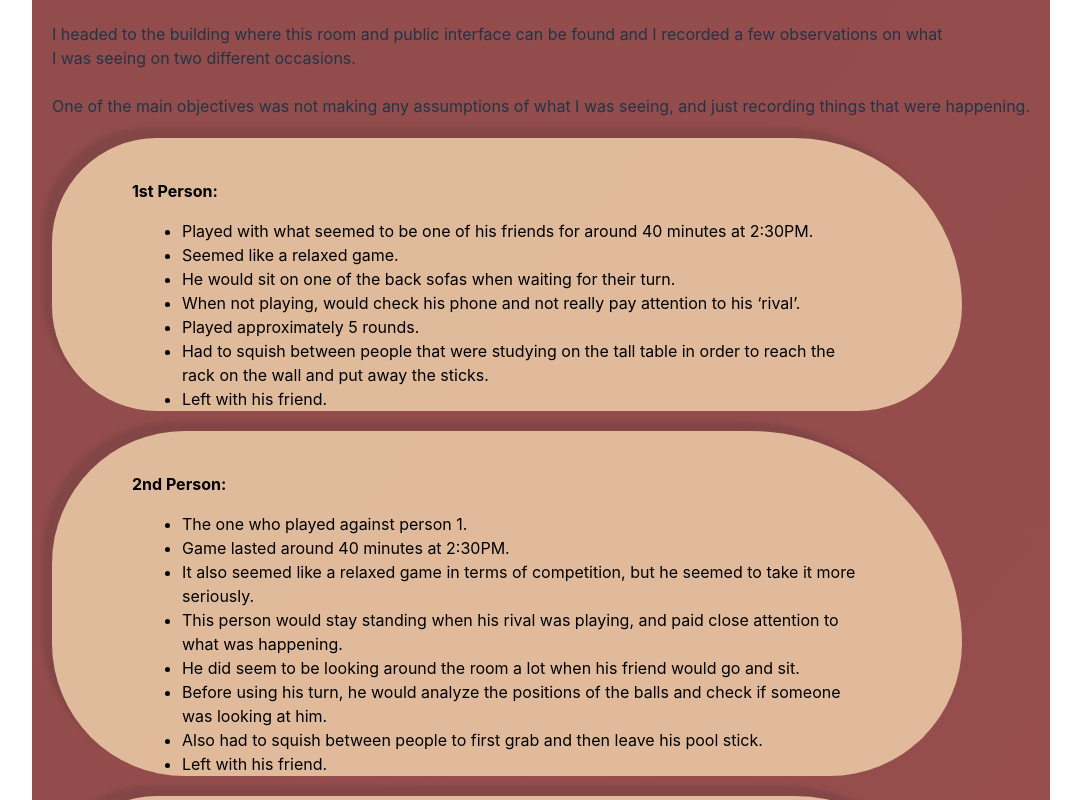
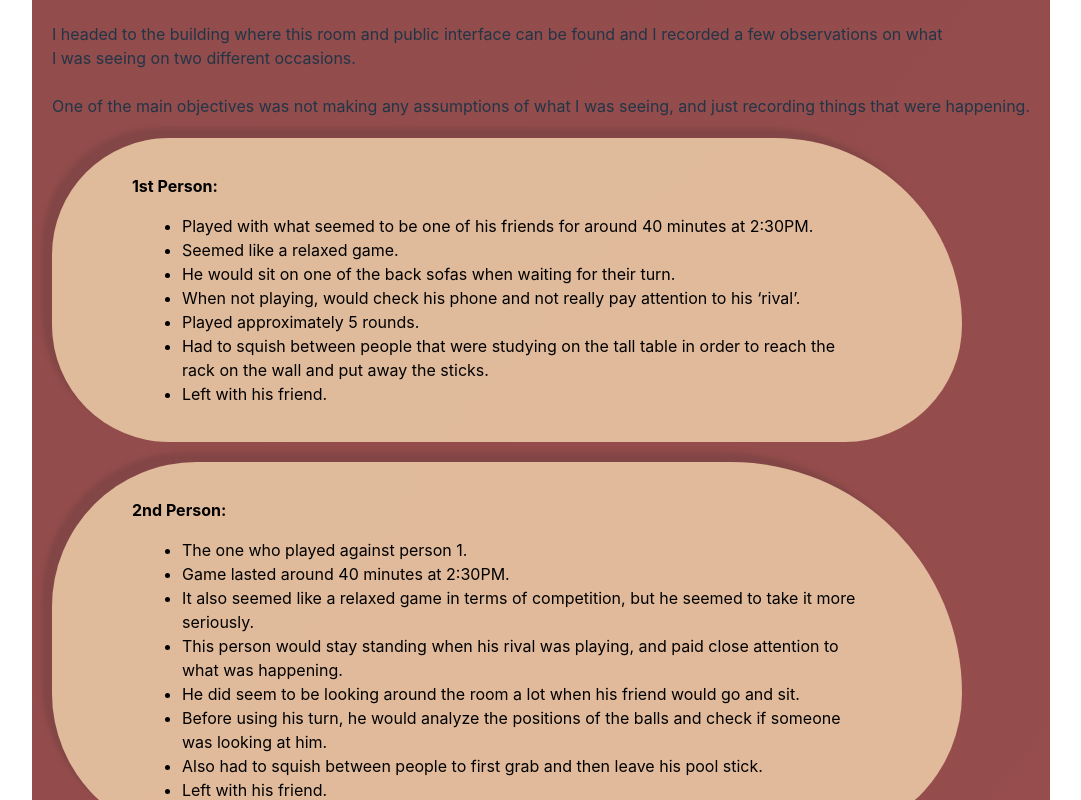
Before and after one commit to happydolphin111/PersonasAndStoryboarding, a React (Vite) app: page / in a window 1280 px wide. Shown: the part 2260-3060 px from the top of the page, without its empty margins (99-1180 px from the left). Built offline with nearby package versions, Linux system fonts and the light colour scheme.

Commit message:
Update App.css

```diff
--- a/src/App.css
+++ b/src/App.css
@@ -160,7 +160,8 @@
   width: 900px;
   color: black;
   padding-left: 10px;
-  padding-top: 25px;
+  padding-top: 20px;
+  padding-bottom: 20px;
   margin: 20px;
   border-radius: 25cm 40cm 25cm 25cm;
   box-shadow: -10px -10px 5px #834646;
```
